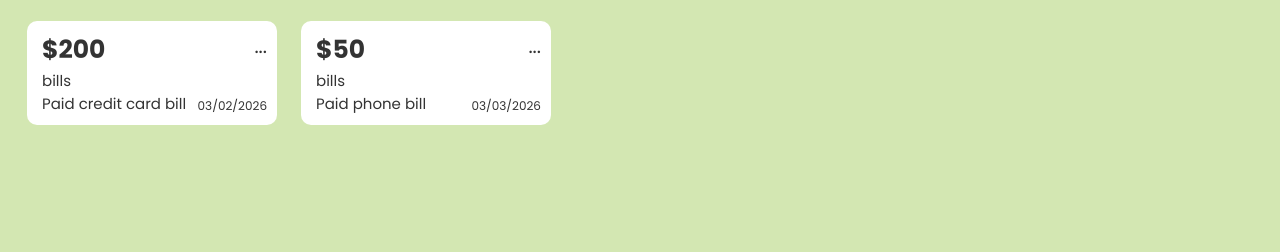
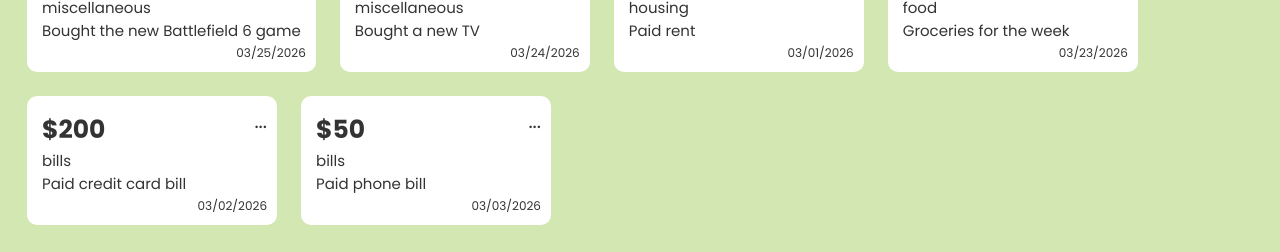
Before and after one commit to CaelOConnor/Expenditure-Tracking-Website, a plain HTML site: page home.html in a window 1280 px wide. Shown: the part 742-994 px from the top of the page. Before the commit the page ends 894 px from the top, so only its background shows below. Drawn offline with Linux system fonts and the light colour scheme.

Commit message:
css update

```diff
--- a/css/home_styles.css
+++ b/css/home_styles.css
@@ -78,32 +78,6 @@ body {
     background: #d3e7b2;
     color: #333;
 }
-/*
-.wrapper {
-    height: 100vh;
-    background: linear-gradient(to right, #d3e7b2, #315e3a);
-    display: flex;
-    flex-direction: column;
-    align-items: center;
-    justify-content: center;
-    text-align: center;
-    color: white;
-}
-
-.wrapper-content {
-    max-width: 700px;
-    margin: 0 auto;
-}
-
-.wrapper h1 {
-    font-size: 3rem;
-    margin-bottom: 30px;
-}
-
-.wrapper p {
-    font-size: 1.2rem;
-    margin-bottom: 40px;
-} */
 
 .expenditure-buttons-container {
     display: flex;
@@ -161,14 +135,15 @@ body {
 
 .expenditure{
     display: inline-block;
-    padding: 10px 15px;
+    padding: 15px 15px 30px 15px;
     background-color: white;
     border: none;
     border-radius: 10px;
-    cursor: pointer;
     position: relative;
     min-width: 250px;
+    max-width: 400px;
     margin: 12px;
+    justify-content: space-between;
 }
 
 .expenditure-three-dots-btn{
@@ -179,6 +154,7 @@ body {
     background: white;
     font-size: 20px;
     border: none;
+    cursor: pointer;
 }
 
 .amount{
@@ -192,6 +168,9 @@ body {
 
 .description {
     font-size: 15px;
+    word-wrap: break-word;
+    overflow-wrap: break-word;
+    white-space: normal;
 }
 
 .date {
@@ -203,6 +182,8 @@ body {
 
 .expense-list {
     display: flex;
+    flex-direction: column;
+    flex-wrap: wrap;
 }
 
 .add-item-popup {
--- a/home.html
+++ b/home.html
@@ -10,6 +10,11 @@
     <title>Home Page</title>
 
     <link href="css/home_styles.css" rel="stylesheet" />
+    <script type="module">
+      import App from "./js/Expenses.js";
+
+      const app = new App();
+    </script>
   </head>
   <body>
     <header class="navbar">
@@ -74,11 +79,6 @@
       </div>
 
     </main>
-    <script type="module">
-      import App from "./js/Expenses.js";
-
-      const app = new App();
-    </script>
     <script src="./js/Add-expenditure-popup.js"></script>
   </body>
 </html>
--- a/js/Expenses.js
+++ b/js/Expenses.js
@@ -106,6 +106,4 @@ class App {
 
 }
 
-
 export default App;
-//testing github
```
